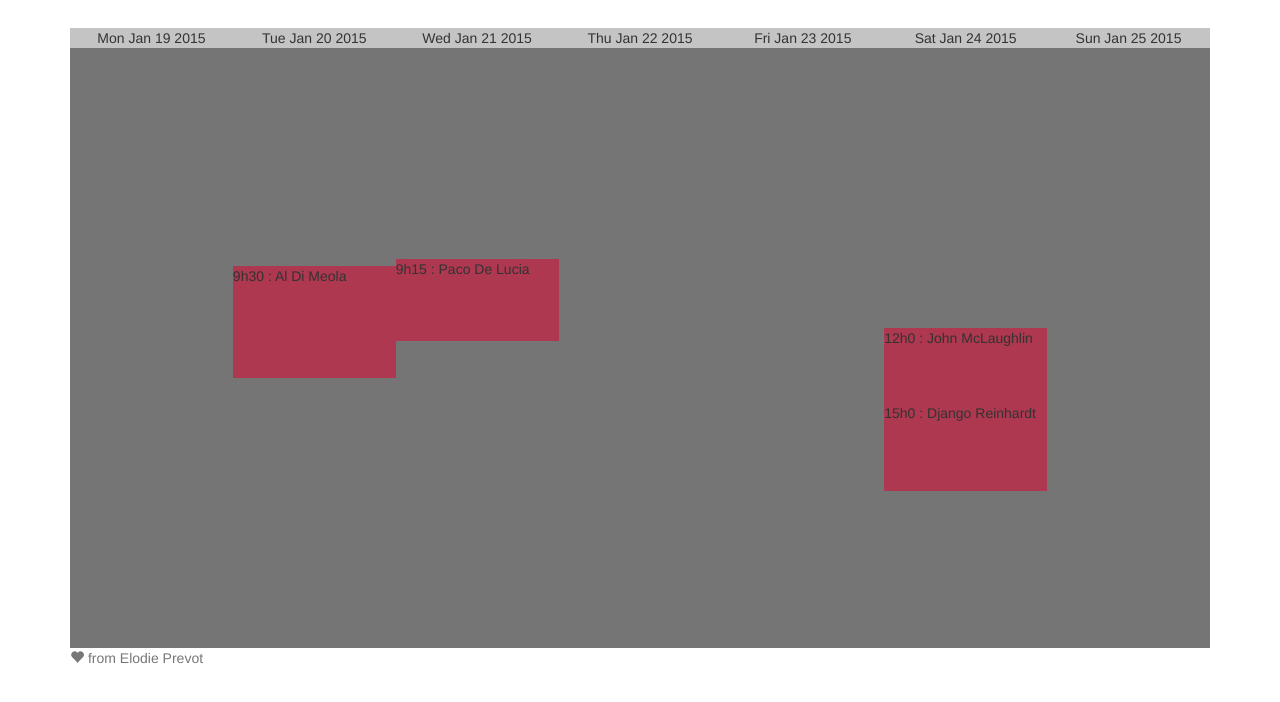
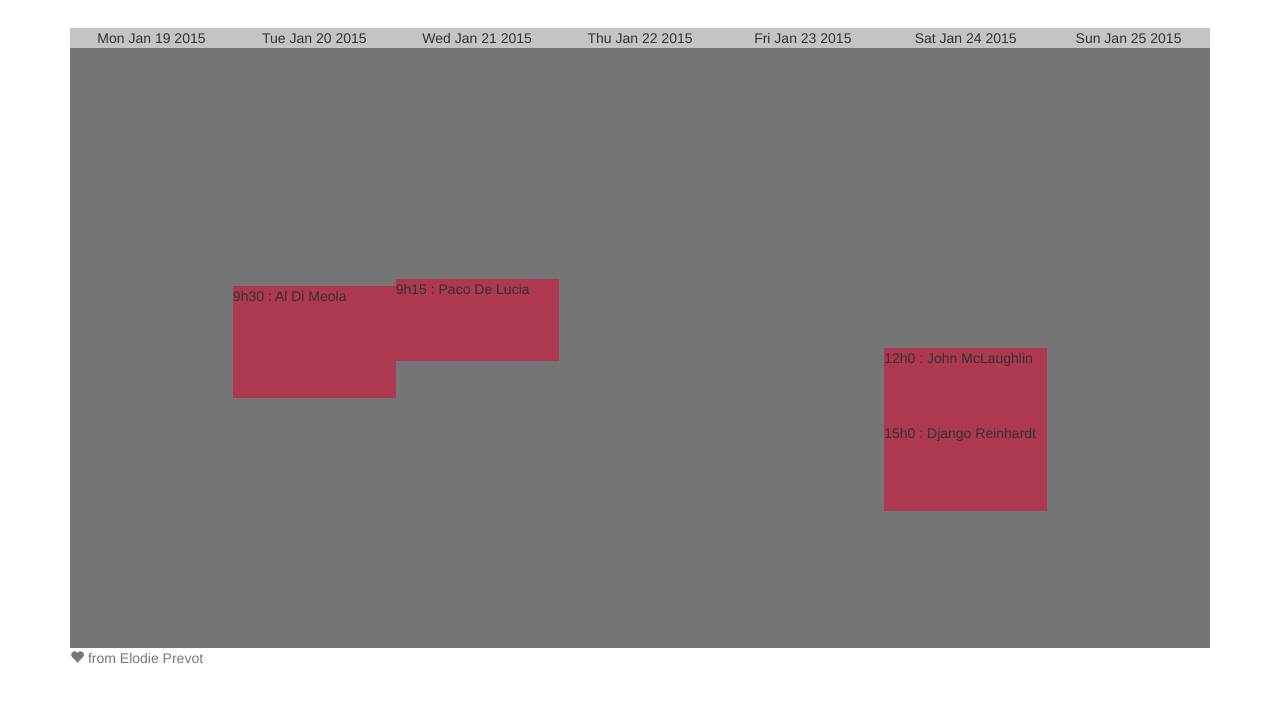
Before and after one commit to eprevot/calendar, a website: page app/index.html in a window 1280 px wide. Shown: the part 82-784 px from the top of the page. Drawn offline with nearby package versions, Linux system fonts and the light colour scheme; some packages are replaced by stand-ins of ours; files that its build step writes are made by us from their sources.

Commit message:
event position relative to parent container

```diff
--- a/app/less/style.less
+++ b/app/less/style.less
@@ -1,11 +1,12 @@
 .cal-header {
   background-color: #c4c4c4;
-  text-align: center;;
+  text-align: center;
 }
 
 .cal-content {
   background-color: #757575;
   height: 100%;
+  position: relative;
 }
 
 .no-padding {
```
Also changed, not shown: app/styles/style.css.
